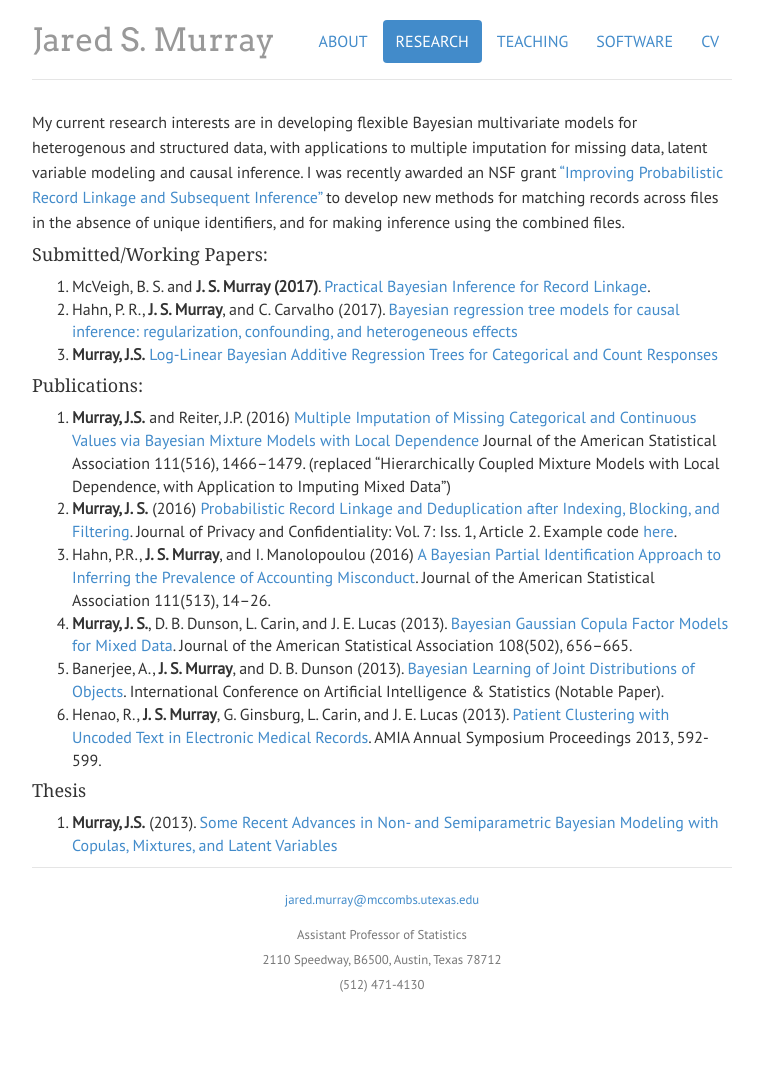
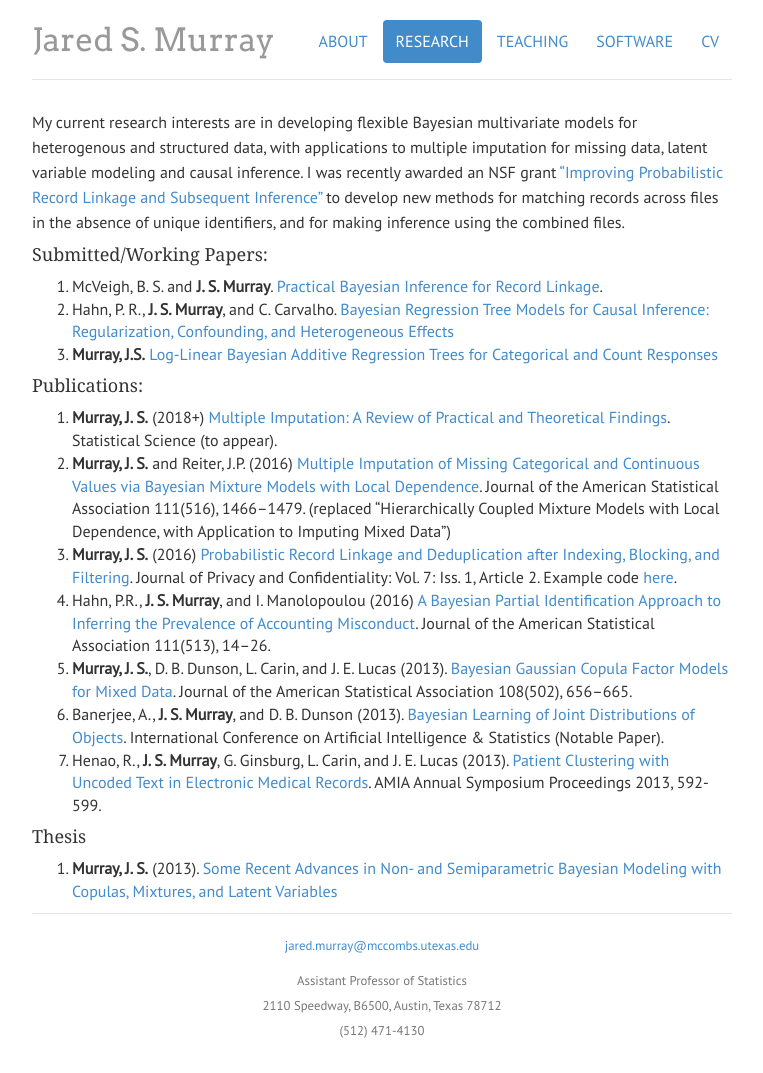
Before and after one commit to jaredsmurray/jaredsmurray.github.io, a Jekyll site: the page built from research/index.md, in a window 1280 px wide. Shown: the whole page, without its empty margins (258-1021 px from the left). Built offline with Jekyll 4.4.1, drawn with Linux system fonts in a browser that asks for light colours; before the commit the page ends 1027 px from its top, so only the background shows below that.

Commit message:
update research

```diff
--- a/research/index.md
+++ b/research/index.md
@@ -11,13 +11,14 @@ research: active
 My current research interests are in developing flexible Bayesian multivariate models for heterogenous and structured data, with applications to multiple imputation for missing data, latent variable modeling and causal inference. I was recently awarded an NSF grant ["Improving Probabilistic Record Linkage and Subsequent Inference"](https://nsf.gov/awardsearch/showAward?AWD_ID=1631970&HistoricalAwards=false) to develop new methods for matching records across files in the absence of unique identifiers, and for making inference using the combined files.
 
 #### Submitted/Working Papers:
-1. McVeigh, B. S. and **J. S. Murray (2017)**. [Practical Bayesian Inference for Record Linkage](https://arxiv.org/abs/1710.10558).
-2. Hahn, P. R., **J. S. Murray**, and C. Carvalho (2017). [Bayesian regression tree models for causal inference: regularization, confounding, and heterogeneous effects](https://arxiv.org/abs/1706.09523)
+1. McVeigh, B. S. and **J. S. Murray**. [Practical Bayesian Inference for Record Linkage](https://arxiv.org/abs/1710.10558).
+2. Hahn, P. R., **J. S. Murray**, and C. Carvalho. [Bayesian Regression Tree Models for Causal Inference: Regularization, Confounding, and Heterogeneous Effects](https://arxiv.org/abs/1706.09523)
 3.  **Murray, J.S.**  [Log-Linear Bayesian Additive Regression Trees for Categorical and Count Responses](https://arxiv.org/abs/1701.01503)
 
 
 #### Publications:
-1. **Murray, J.S.** and Reiter, J.P. (2016) [Multiple Imputation of Missing Categorical and Continuous Values via Bayesian Mixture Models with Local Dependence](http://www.tandfonline.com/doi/abs/10.1080/01621459.2016.1174132) Journal of the American Statistical Association 111(516), 1466–1479. (replaced "Hierarchically Coupled Mixture Models with Local Dependence, with Application to Imputing Mixed Data")
+1. **Murray, J. S.** (2018+) [Multiple Imputation: A Review of Practical and Theoretical Findings](https://arxiv.org/abs/1801.04058). Statistical Science (to appear).
+1. **Murray, J. S.** and Reiter, J.P. (2016) [Multiple Imputation of Missing Categorical and Continuous Values via Bayesian Mixture Models with Local Dependence](http://www.tandfonline.com/doi/abs/10.1080/01621459.2016.1174132). Journal of the American Statistical Association 111(516), 1466–1479. (replaced "Hierarchically Coupled Mixture Models with Local Dependence, with Application to Imputing Mixed Data")
 1. **Murray, J. S.** (2016) [Probabilistic Record Linkage and Deduplication after Indexing, Blocking, and Filtering](http://repository.cmu.edu/jpc/vol7/iss1/2). Journal of Privacy and Confidentiality: Vol. 7: Iss. 1, Article 2. Example code [here](./files/fs-cquasi.R).
 1. Hahn, P.R., **J. S. Murray**, and I. Manolopoulou (2016) [A Bayesian Partial Identification Approach to Inferring the Prevalence of Accounting Misconduct](http://www.tandfonline.com/doi/abs/10.1080/01621459.2015.1084307?journalCode=uasa20). Journal of the American Statistical Association 111(513), 14–26.
 1. **Murray, J. S.**, D. B. Dunson, L. Carin, and J. E. Lucas (2013). [Bayesian Gaussian Copula Factor Models for Mixed Data](http://www.tandfonline.com/doi/abs/10.1080/01621459.2012.762328). Journal of the American Statistical Association 108(502), 656–665.
@@ -25,4 +26,4 @@ My current research interests are in developing flexible Bayesian multivariate m
 3. Henao, R., **J. S. Murray**, G. Ginsburg, L. Carin, and J. E. Lucas (2013). [Patient Clustering with Uncoded Text in Electronic Medical Records](http://www.ncbi.nlm.nih.gov/pmc/articles/PMC3900202). AMIA Annual Symposium Proceedings 2013, 592-599.
 
 #### Thesis
-1. **Murray, J.S.** (2013). [Some Recent Advances in Non- and Semiparametric Bayesian Modeling with Copulas, Mixtures, and Latent Variables](http://stat.duke.edu/node/15030)
+1. **Murray, J. S.** (2013). [Some Recent Advances in Non- and Semiparametric Bayesian Modeling with Copulas, Mixtures, and Latent Variables](http://stat.duke.edu/node/15030)
```
